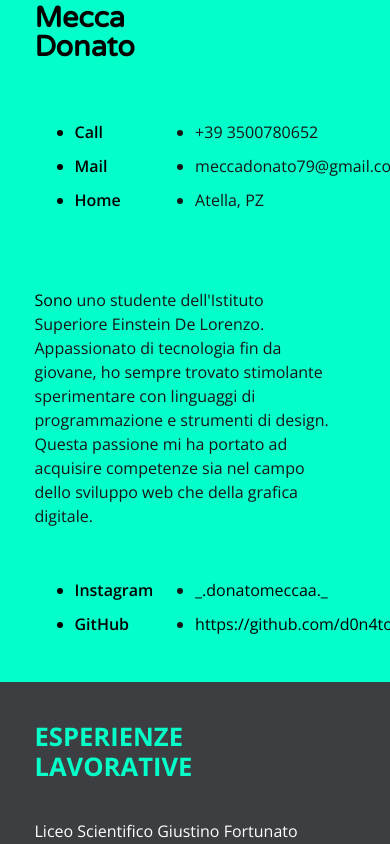
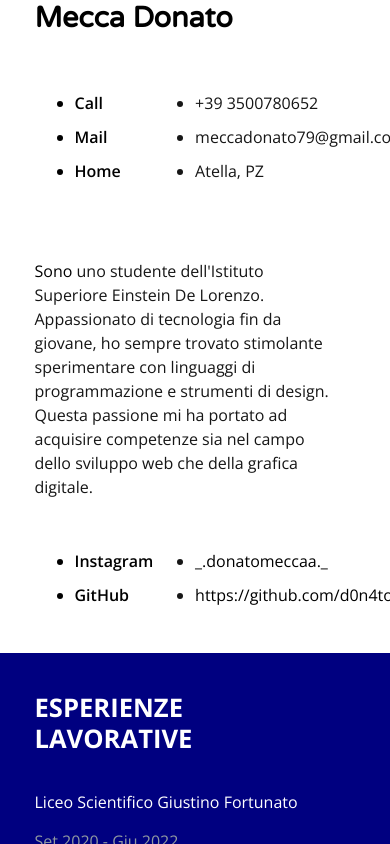
Before and after one commit to d0n4to/d0n4to.github.io, a plain HTML site: page index.html in a window 390 px wide. Shown: the part 326-1170 px from the top of the page. Drawn offline with nearby package versions, Linux system fonts and the light colour scheme.

Commit message:
Update style.css

```diff
--- a/style.css
+++ b/style.css
@@ -9,7 +9,8 @@
 html,
 body {
   height: 100%;
-  background-color: #05ffc9;
+  background-color: #ffffff;
+  background-size: cover;
 }
 
 body {
@@ -19,7 +20,7 @@ body {
 }
 
 a {
-  color: #66cc99;
+  color: #ffffff;
   text-decoration: none;
 }
 
@@ -49,7 +50,7 @@ a {
 }
 
 .profile {
-  background-color: #05ffc977;
+  background-color: #ffffff77;
   width: 40%;
   float: left;
   color: #161616;
@@ -58,10 +59,13 @@ a {
   .profile {
     width: 100%;
   }
+  html{
+    overflow-x: hidden;
+  }
 }
 .profile .name-wrapper {
   float: left;
-  width: 60%;
+  text-align: center;
 }
 .profile h1 {
   font-size: 2.5em;
@@ -76,11 +80,17 @@ a {
   .profile h1 {
     padding-top: 20px;
   }
+  html{
+    overflow-x: hidden;
+  }
 }
 @media (max-width: 450px) {
   .profile h1 {
     font-size: 1.8em;
     padding-top: 20px;
+  }
+  html{
+    overflow-x: hidden;
   }
 }
 .profile li {
@@ -88,12 +98,14 @@ a {
 }
 .profile .picture-resume-wrapper {
   width: 50%;
-  display: block;
-  float: left;
+  margin-left: 70px;
 }
 @media (max-width: 1200px) {
   .profile .picture-resume-wrapper {
     width: 100%;
+  }
+  html{
+    overflow-x: hidden;
   }
 }
 .profile .picture-resume {
@@ -122,11 +134,17 @@ a {
   .profile .picture-resume img {
     width: 80px;
   }
+  html{
+    overflow-x: hidden;
+  }
 }
 @media (max-width: 1200px) {
   .profile .picture-resume img {
     width: 120px;
     height: 120px;
+  }
+  html{
+    overflow-x: hidden;
   }
 }
 @media (max-width: 1500px) {
@@ -134,17 +152,26 @@ a {
     width: 150px;
     height: 150px;
   }
+  html{
+    overflow-x: hidden;
+  }
 }
 @media (max-width: 1200px) {
   .profile .picture-resume {
     width: 200px;
     height: 200px;
   }
+  html{
+    overflow-x: hidden;
+  }
 }
 @media (max-width: 450px) {
   .profile .picture-resume {
     width: 180px;
     height: 180px;
+  }
+  html{
+    overflow-x: hidden;
   }
 }
 .profile .contact-info {
@@ -155,10 +182,16 @@ a {
   .profile .contact-info {
     margin-top: 70px;
   }
+  html{
+    overflow-x: hidden;
+  }
 }
 @media (max-width: 450px) {
   .profile .contact-info {
     margin-top: 50px;
+  }
+  html{
+    overflow-x: hidden;
   }
 }
 .profile .list-titles {
@@ -191,11 +224,17 @@ a {
     margin-top: 70px;
     margin-bottom: 70px;
   }
+  html{
+    overflow-x: hidden;
+  }
 }
 @media (max-width: 850px) {
   .profile .contact-presentation {
     margin-top: 50px;
     margin-bottom: 50px;
+  }
+  html{
+    overflow-x: hidden;
   }
 }
 .profile svg {
@@ -206,11 +245,11 @@ a {
 }
 .profile .st0,
 .profile .st1 {
-  fill: #66cc99;
+  fill: #ffffff;
 }
 
 .experience {
-  background: #3d3e42;
+  background: #000080;
   width: 60%;
   float: left;
   position: relative;
@@ -223,9 +262,12 @@ a {
   .experience {
     width: 100%;
   }
+  html{
+    overflow-x: hidden;
+  }
 }
 .experience h3.experience-title {
-  color: #05ffc9;
+  color: #ffffff;
   text-align: left;
   text-transform: uppercase;
   font-size: 1.6em;
@@ -244,6 +286,9 @@ a {
     width: 100%;
     margin-bottom: 20px;
   }
+  html{
+    overflow-x: hidden;
+  }
 }
 .experience .job-wrapper {
   width: 70%;
@@ -256,6 +301,9 @@ a {
   .experience .job-wrapper {
     width: 100%;
     margin-bottom: 40px;
+  }
+  html{
+    overflow-x: hidden;
   }
 }
 .experience .experience-title {
@@ -270,10 +318,16 @@ a {
   .section-padding {
     padding: 80px 15% 40px 10%;
   }
+  html{
+    overflow-x: hidden;
+  }
 }
 @media (max-width: 450px) {
   .section-padding {
     padding: 40px 10% 20px 5%;
+  }
+  html{
+    overflow-x: hidden;
   }
 }
 
@@ -289,12 +343,15 @@ a {
   .section-wrapper {
     width: 100%;
   }
+  html{
+    overflow-x: hidden;
+  }
 }
 .section-wrapper:nth-child(3) {
   padding-right: 8%;
 }
 .section-wrapper h3.section-title {
-  color: #66cc99;
+  color: #ffffff;
   text-align: left;
   text-transform: uppercase;
   font-size: 1.2em;
@@ -316,7 +373,7 @@ a {
 .section-wrapper .skill-percentage::before {
   content: "";
   height: 6px;
-  background: #66cc99;
+  background: #ffffff;
   position: absolute;
   margin-top: 3px;
   bottom: 0;
```
